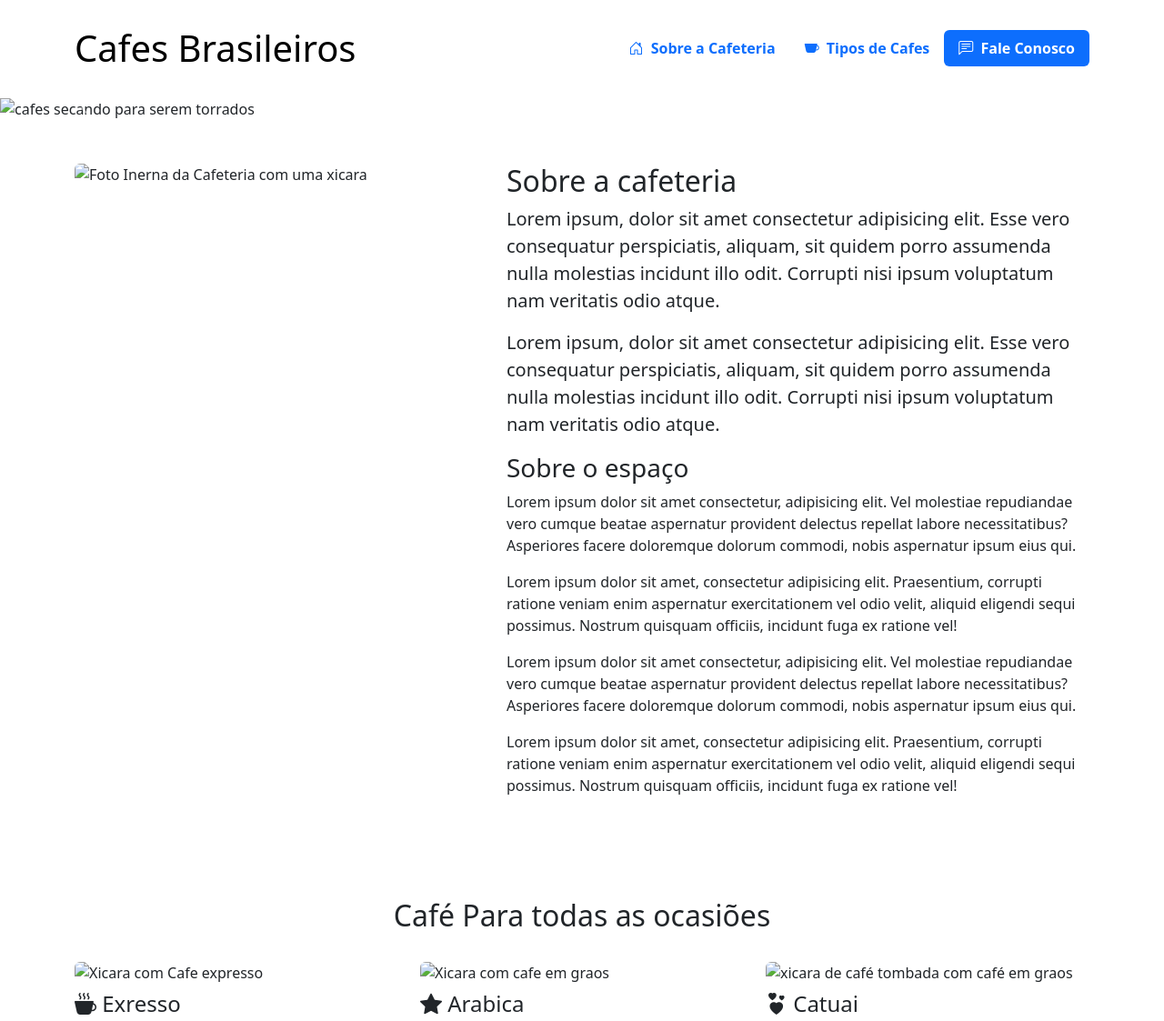
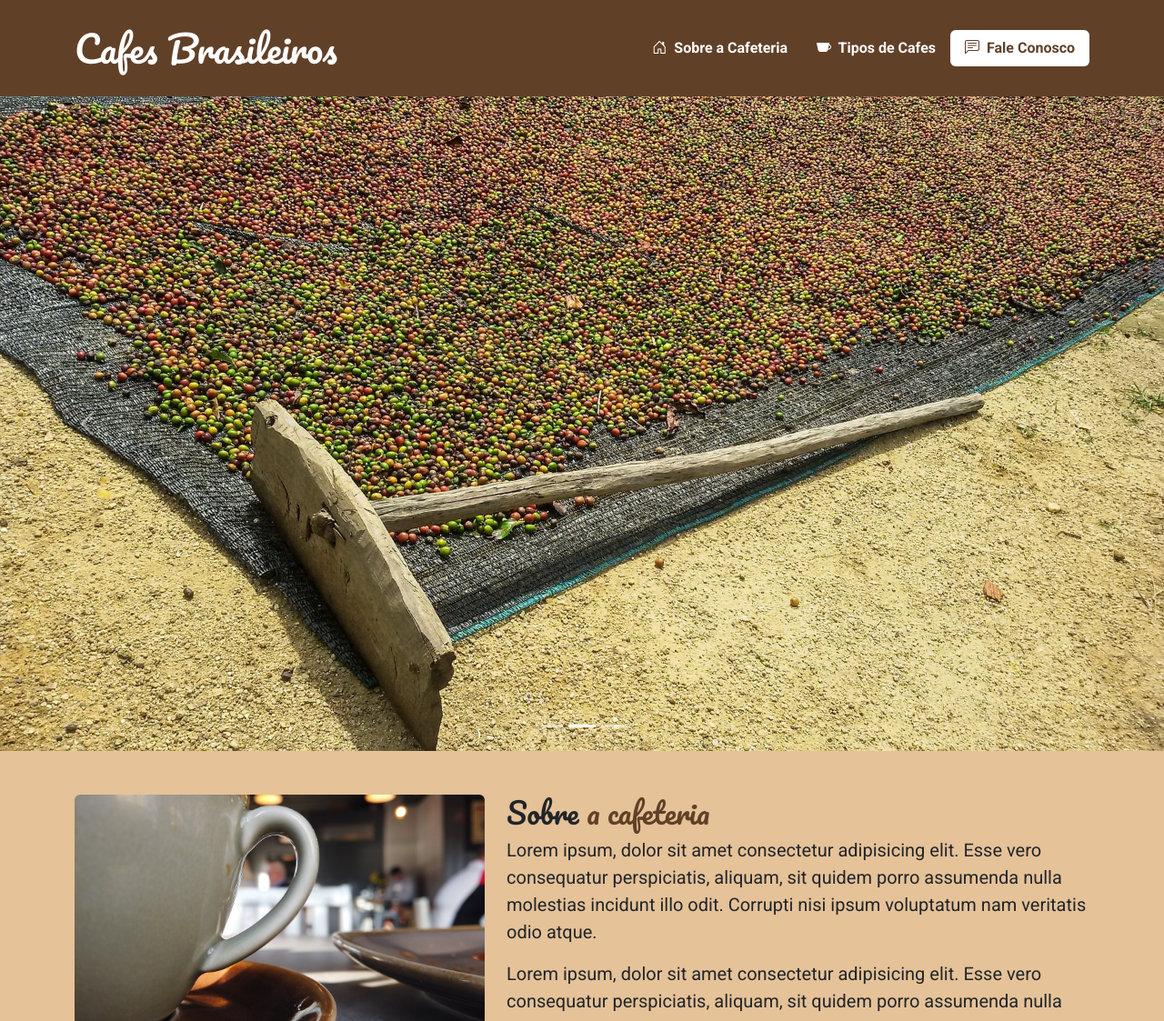
Before and after one commit to maxh33/curso_ebac_frontend, a plain HTML site: page index.html in a window 1280 px wide. Shown: the top 1123 px of the page at 91% size. Drawn offline with nearby package versions, Linux system fonts and the light colour scheme.

Commit message:
finishing-the-page2

```diff
--- a/main.css
+++ b/main.css
@@ -1,8 +1,78 @@
-time {
-    display: block;
+body {
+    font-family: 'Roboto', sans-serif;
 }
 
-.post {
-    display: block;
-    margin-bottom: 1em;
+.navbar {
+    background-color: #614028;
 }
+
+#cabecalho .nav .nav-link.active {
+    color: #614028;
+    background-color: #fff;
+}
+
+#cabecalho .nav .nav-link,
+.navbar-brand,
+.navbar-brand:hover,
+.nav-link.active:hover {
+    color: #fff;
+}
+
+.navbar-toggler {
+    background-color: #E5C298;
+}
+
+.section-title {
+    font-family: pacifico, cursive;
+}
+
+#sobre-a-cafeteria {
+    background-color: #E5C298;
+}
+
+.text-colored {
+    color: #614028;
+}
+
+.nav-link.active,
+#fale-conosco button {
+    background-color: #614028;
+    color: #fff;
+}
+
+.nav-link-hover {
+    color: #614028;
+}
+
+.social-links li {
+    list-style: none;
+    display: inline;
+}
+
+.social-links li a {
+    text-decoration: none;
+}
+
+@media (max-width: 768px) {
+    .carousel-item img {
+        width: 100%;
+        height: 100%;
+        object-fit: cover;
+    }
+}
+
+@media (min-width: 769px) {
+    .carousel-item img {
+        width: 100%;
+        height: 100%;
+        object-fit: cover;
+    }
+}
+
+@media (min-width: 1281px) {
+    .carousel-item img {
+        width: 100%;
+        height: 30vh;
+        object-fit: cover;
+    }
+}
--- a/main.js
+++ b/main.js
@@ -0,0 +1,21 @@
+$(document).ready(function(){
+    $('#telefone').mask('(00) 00000-0000')
+
+    $('form').validate({
+        rules: {
+            nome: {
+                required: true,
+                minlength: 3
+            },
+            email: {
+                required: true,
+                email: true,
+                minlength: 10
+            },
+            telefone: {
+                required: true,
+                minlength: 14
+            }
+        },
+    })
+})
```
Also changed, not shown: img/cards/arabica.jpg (added), img/cards/catuai.jpg (added), img/cards/expresso.jpg (added), img/interna.jpg (added), img/slides/slide1.jpg (added), img/slides/slide2.jpg (added), img/slides/slide3.jpg (added).
